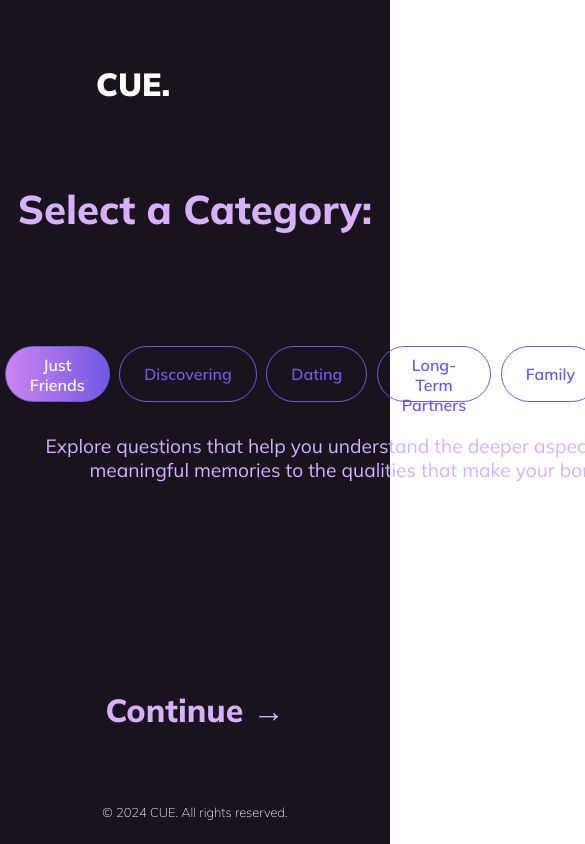
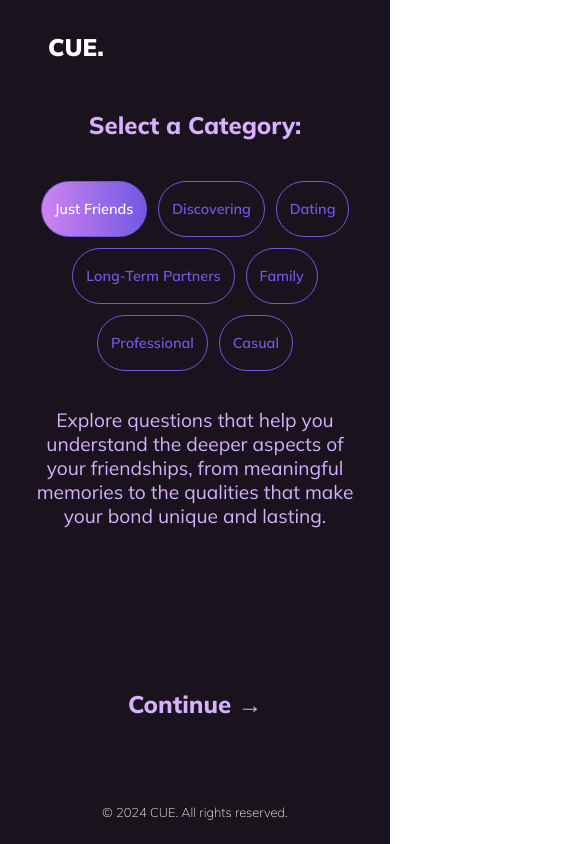
Before and after one commit to jaimesi/CUE., a React (Create React App) app: page / in a window 390 px wide. Shown: the top 844 px of the page, 585 px wide, since content can reach past the window. Built offline with nearby package versions, Linux system fonts and the light colour scheme.

Commit message:
Updating CSS for screen responsiveness

```diff
--- a/src/App.css
+++ b/src/App.css
@@ -6,6 +6,7 @@
   justify-content: space-between;
   min-height: 100vh;
   background-color: #1A121C;
+  padding: 0 2rem;
 }
 
 .app-header h1 {
@@ -29,8 +30,9 @@
 
 .category-buttons {
   display: flex;
-  flex-direction: row;
-  margin: 1rem 0;
+  flex-wrap: wrap;
+  justify-content: center;
+  gap: 0.1rem;
 }
 
 .category-button {
@@ -42,7 +44,7 @@
   border-radius: 32px;
   height: 3.5rem;
   padding: 0.5rem 1.5rem;
-  margin: 0rem 0.3rem;
+  margin: 0.3rem 0.3rem;
   font-size: 1rem;
   cursor: pointer;
   transition: background-color 0.3s ease;
@@ -112,3 +114,29 @@
   color: #ffffff;
   margin-bottom: 1.5rem;
 }
+
+/* Responsive Typography */
+@media (max-width: 768px) {
+  .app-header h1 {
+    font-size: 1.5rem;
+    margin: 2rem 1rem;
+  }
+
+  .page-header h2 {
+    font-size: 1.5rem;
+  }
+
+  .category-button {
+    font-size: 0.9rem;
+    padding: 0.4rem 0.8rem;
+  }
+
+  .question {
+    font-size: 1.2rem;
+  }
+
+  .page-button button {
+    font-size: 1.5rem;
+    padding: 0.8rem 1.5rem;
+  }
+}
```
